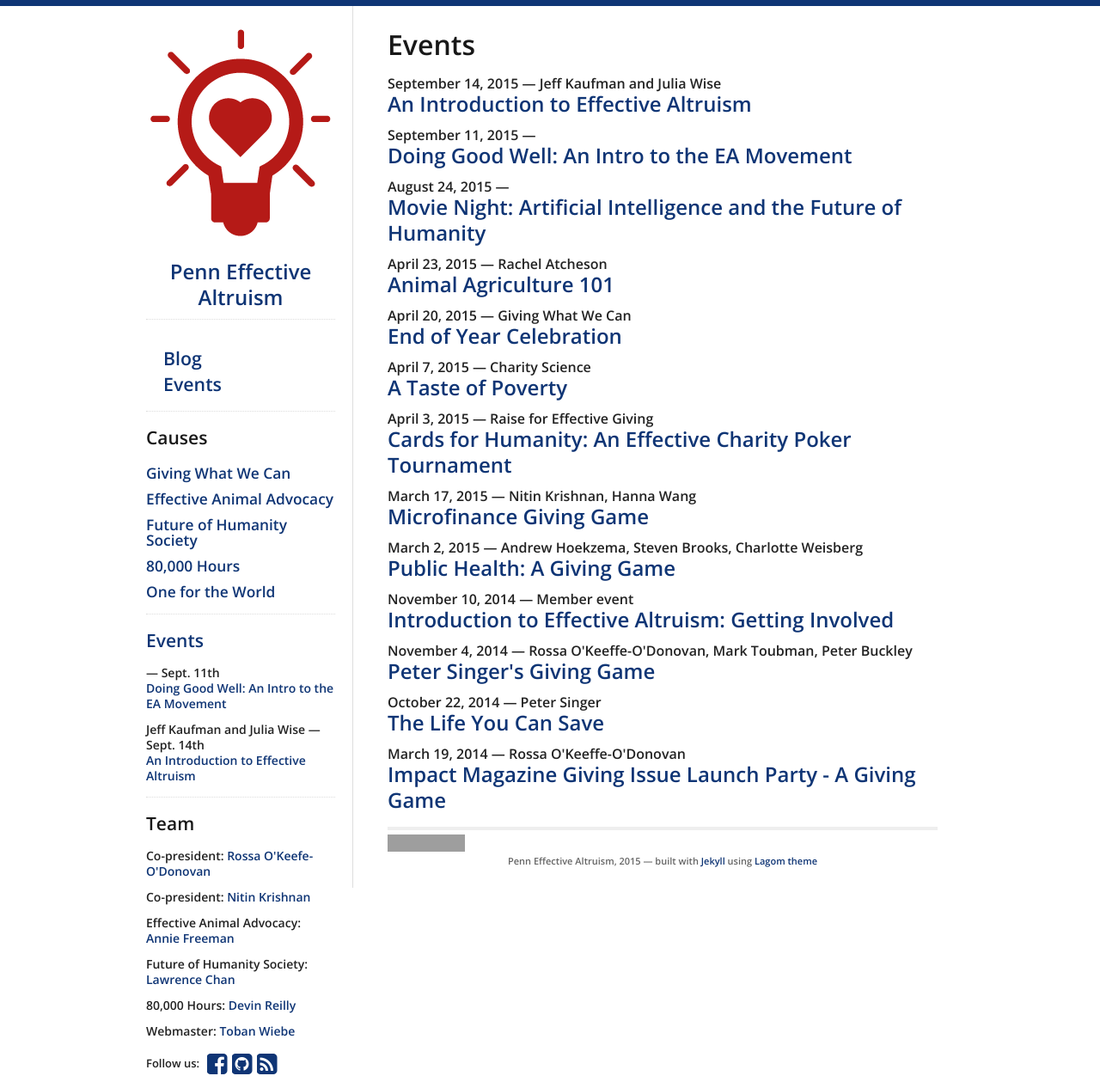
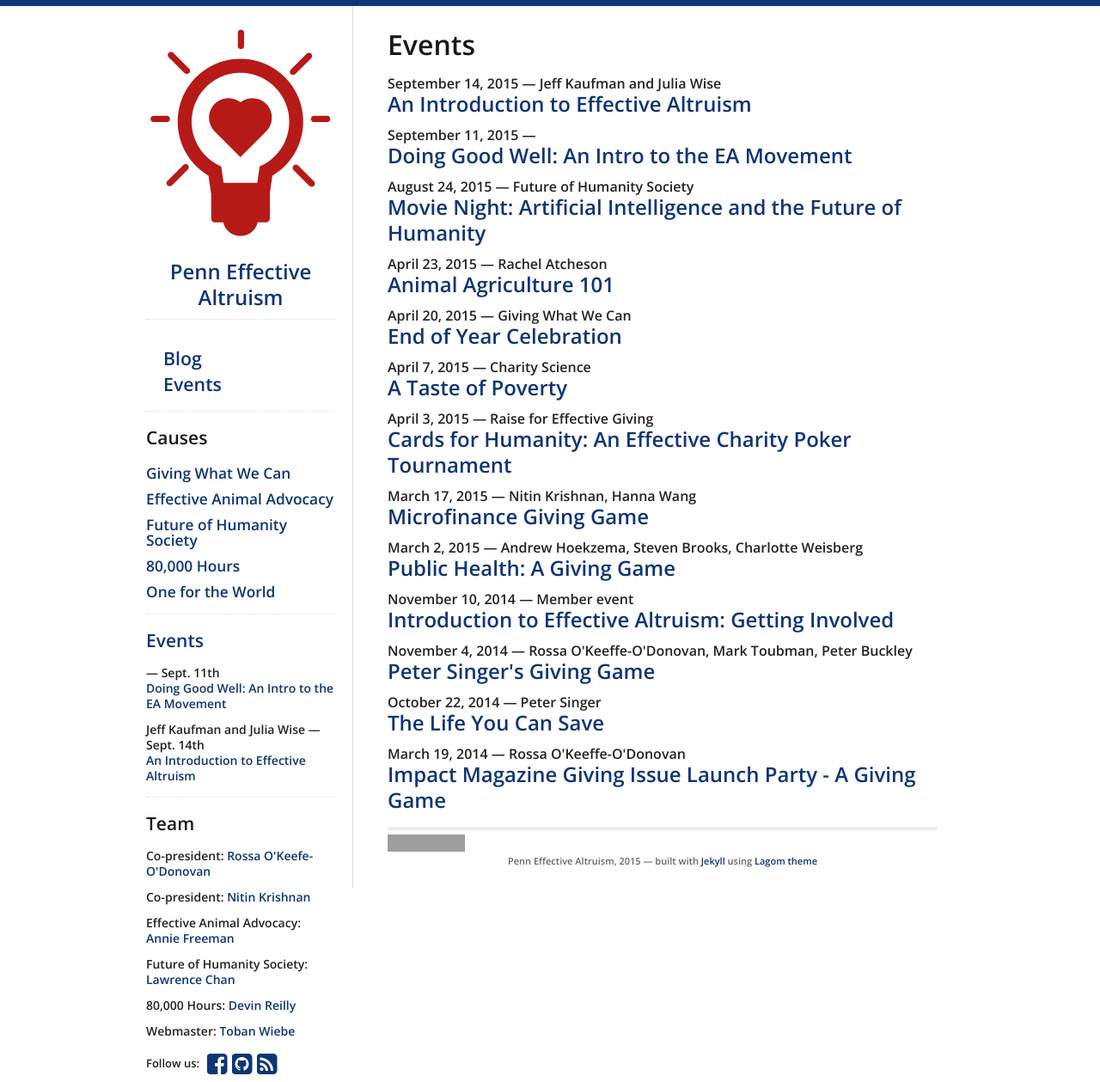
Before and after one commit to pennea/pennea.github.io, a Jekyll site: the page built from events.md, in a window 1280 px wide. Shown: the whole page at 86% size. Built offline with Jekyll 4.4.1, drawn with Linux system fonts in a browser that asks for light colours; nearby versions of some CDN libraries; grey boxes are pictures that could not be loaded.

Commit message:
FHS name added

```diff
--- a/_posts/2015-08-20-ai-movie-night.md
+++ b/_posts/2015-08-20-ai-movie-night.md
@@ -1,5 +1,6 @@
 ---
 layout: post
+guest:  "Future of Humanity Society"
 title: "Movie Night: Artificial Intelligence and the Future of Humanity"
 date:   2015-08-24 21:00:00
 location: "Meyerson Hall B3, 210 South 34th Street"
```
